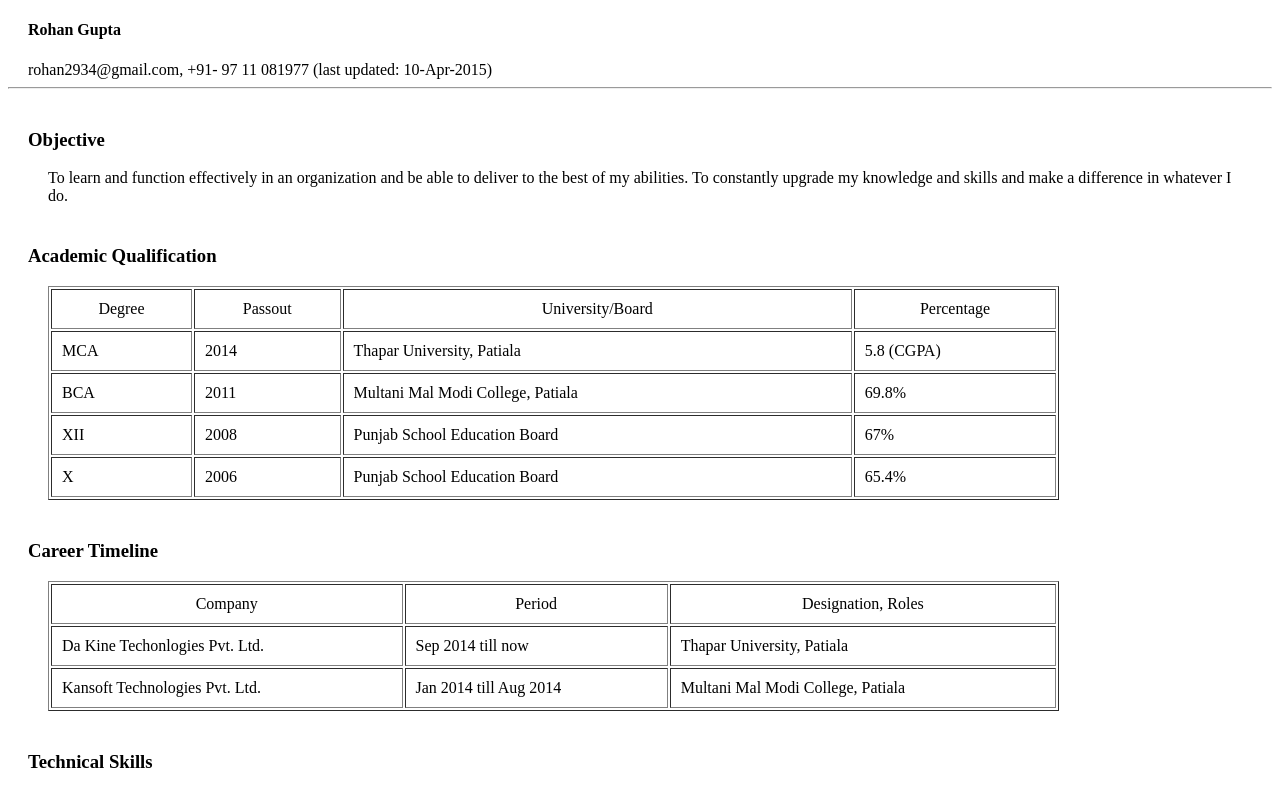
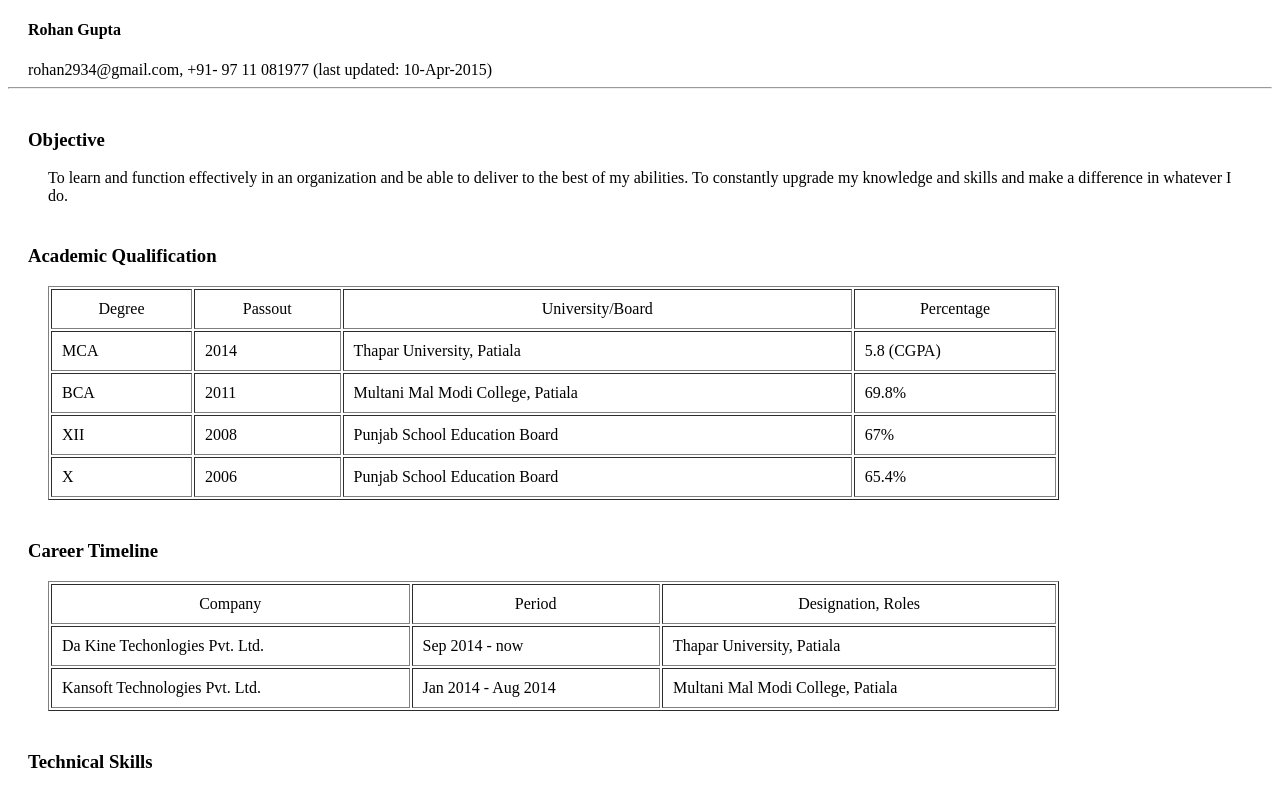
Before and after one commit to rohan2934/Rohan-, a plain HTML site: page index.html in a window 1280 px wide. Shown: the top 788 px of the page. Drawn offline with Linux system fonts and the light colour scheme.

Commit message:
Update index.html

```diff
--- a/index.html
+++ b/index.html
@@ -52,12 +52,12 @@
             </tr>
             <tr>
                 <td>Da Kine Techonlogies Pvt. Ltd.</td>
-                <td>Sep 2014 till now</td>
+                <td>Sep 2014 - now</td>
                 <td>Thapar University, Patiala</td>
             </tr>
             <tr>
                 <td>Kansoft Technologies Pvt. Ltd.</td>
-                <td>Jan 2014 till Aug 2014</td>
+                <td>Jan 2014 - Aug 2014</td>
                 <td>Multani Mal Modi College, Patiala</td>
             </tr>
         </table>
```
